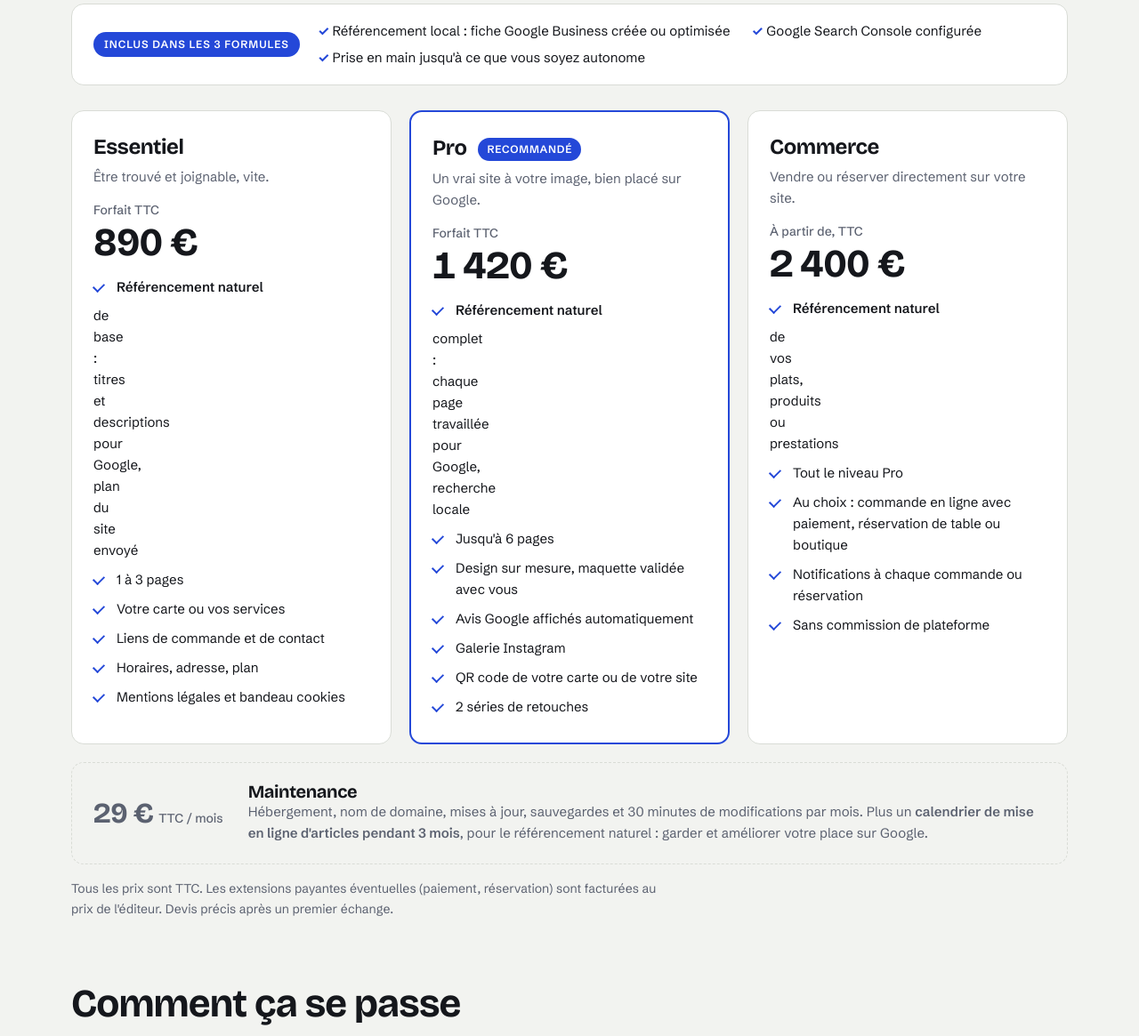
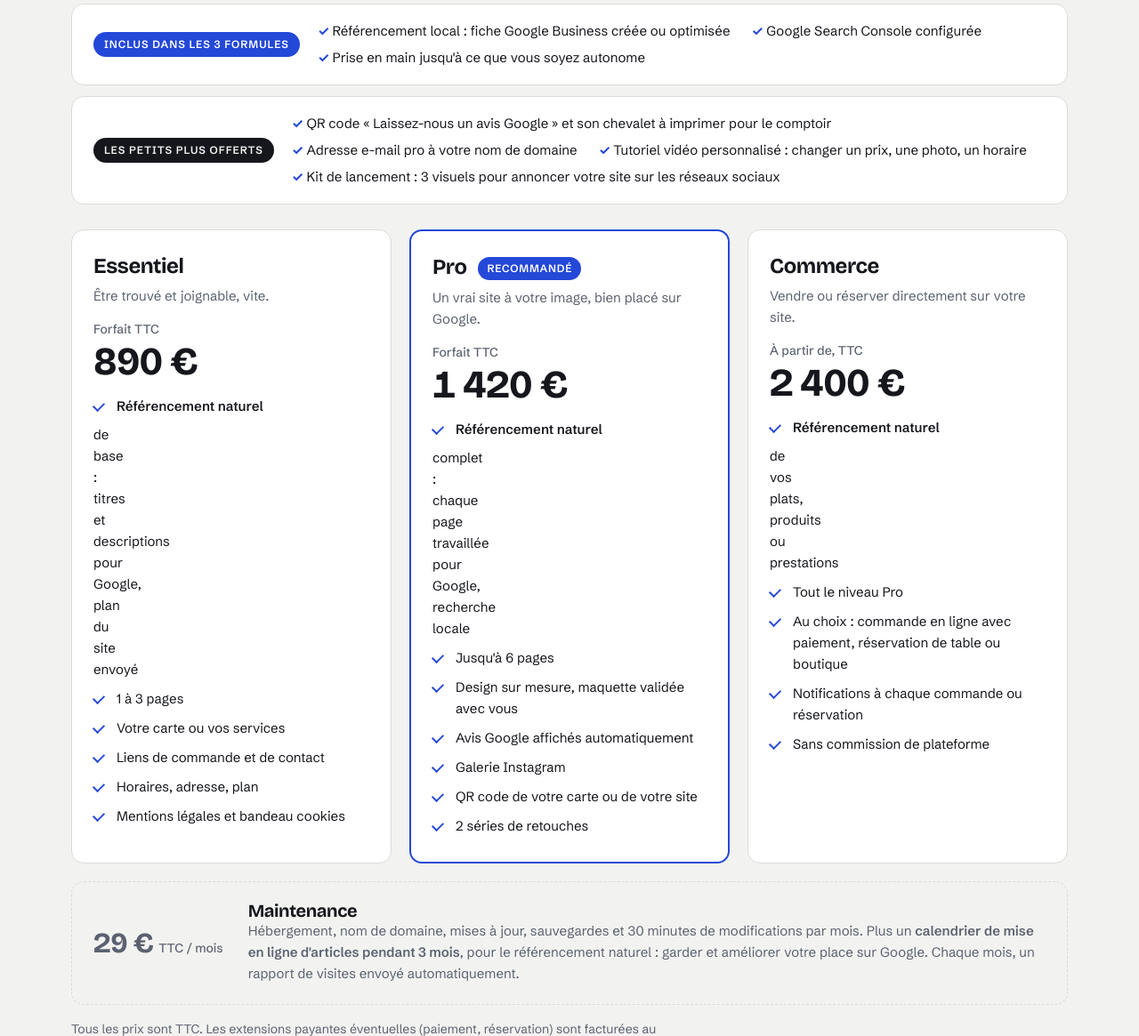
Before and after one commit to cresusjpt/wordpress, a plain HTML site: page index.html in a window 1280 px wide. Shown: the part 3660-4825 px from the top of the page at 89% size. Drawn offline with nearby package versions, Linux system fonts and the light colour scheme.

Commit message:
Petits plus offerts et rapport mensuel de visites
Co-Authored-By: Claude Opus 5.5 <noreply@anthropic.com>

```diff
--- a/index.html
+++ b/index.html
@@ -297,6 +297,8 @@ footer{padding-block:0 40px;color:var(--muted);font-size:14px}
   .care p{color:var(--muted);font-size:15px}
   .incl{display:grid;grid-template-columns:auto minmax(0,1fr);gap:6px 20px;align-items:center;background:var(--surface);border:1px solid var(--line);border-radius:14px;padding:18px 24px;margin-bottom:28px}
   .incl b{font:600 12px/1 var(--body);letter-spacing:.08em;text-transform:uppercase;color:var(--accent-ink);background:var(--accent);padding:8px 12px;border-radius:999px;white-space:nowrap}
+  .incl.plus{margin-top:-16px}
+  .incl.plus b{background:var(--ink);color:var(--paper)}
   .incl ul{list-style:none;margin:0;padding:0;display:flex;flex-wrap:wrap;gap:6px 24px;font-size:15px}
   .incl li::before{content:"✓ ";color:var(--accent);font-weight:700}
   @media (max-width:900px){.incl{grid-template-columns:1fr}}
@@ -306,6 +308,7 @@ footer{padding-block:0 40px;color:var(--muted);font-size:14px}
   <section class="block" id="tarifs">
     <h2>Tarifs</h2>
     <div class="incl"><b>Inclus dans les 3 formules</b><ul><li>Référencement local : fiche Google Business créée ou optimisée</li><li>Google Search Console configurée</li><li>Prise en main jusqu'à ce que vous soyez autonome</li></ul></div>
+    <div class="incl plus"><b>Les petits plus offerts</b><ul><li>QR code « Laissez-nous un avis Google » et son chevalet à imprimer pour le comptoir</li><li>Adresse e-mail pro à votre nom de domaine</li><li>Tutoriel vidéo personnalisé : changer un prix, une photo, un horaire</li><li>Kit de lancement : 3 visuels pour annoncer votre site sur les réseaux sociaux</li></ul></div>
     <div class="tiers">
       <div class="tier">
         <h3>Essentiel</h3>
@@ -352,7 +355,7 @@ footer{padding-block:0 40px;color:var(--muted);font-size:14px}
     </div>
     <div class="care">
       <p class="price">29 €<small style="display:inline;margin-left:6px">TTC / mois</small></p>
-      <div><h3>Maintenance</h3><p>Hébergement, nom de domaine, mises à jour, sauvegardes et 30 minutes de modifications par mois. Plus un <strong>calendrier de mise en ligne d'articles pendant 3 mois</strong>, pour le référencement naturel : garder et améliorer votre place sur Google.</p></div>
+      <div><h3>Maintenance</h3><p>Hébergement, nom de domaine, mises à jour, sauvegardes et 30 minutes de modifications par mois. Plus un <strong>calendrier de mise en ligne d'articles pendant 3 mois</strong>, pour le référencement naturel : garder et améliorer votre place sur Google. Chaque mois, un rapport de visites envoyé automatiquement.</p></div>
     </div>
     <p class="fine">Tous les prix sont TTC. Les extensions payantes éventuelles (paiement, réservation) sont facturées au prix de l'éditeur. Devis précis après un premier échange.</p>
   </section>
```
Also changed, not shown: restaurant/index.html (+4 -1 lines).
